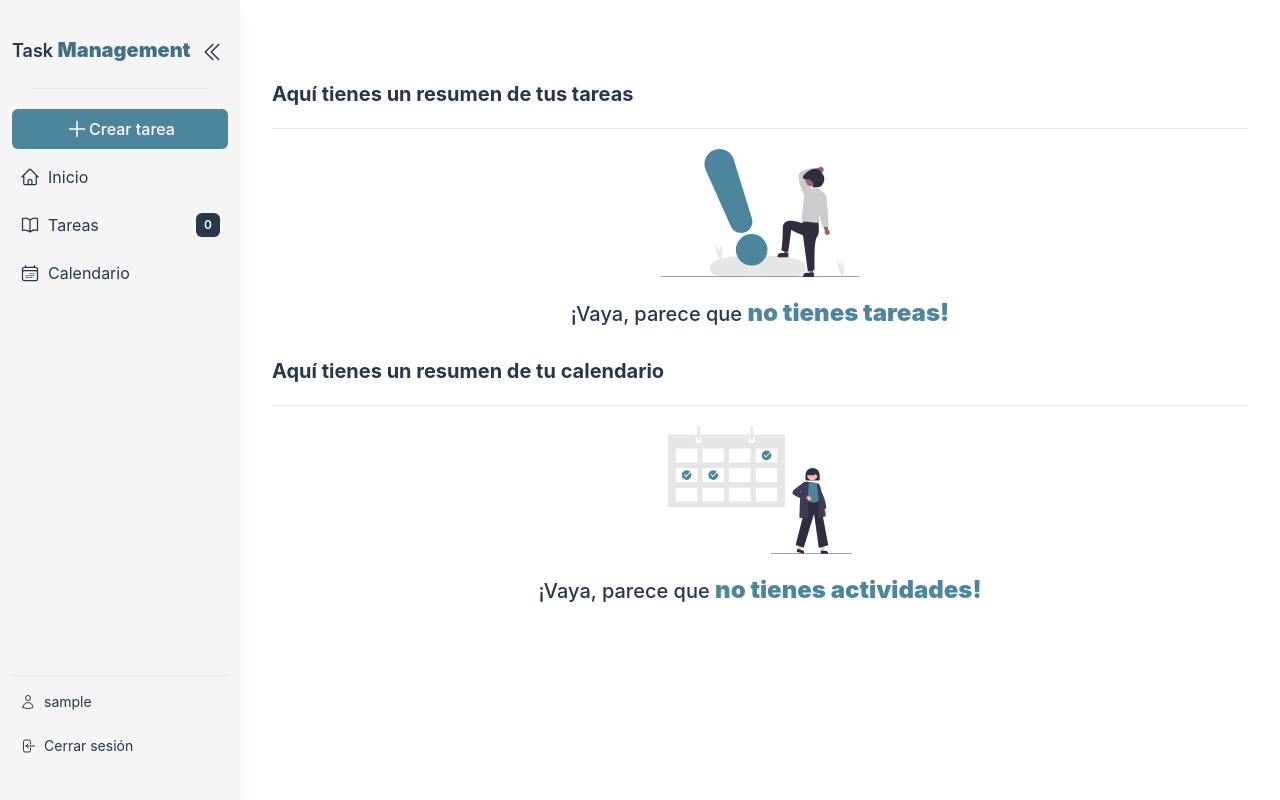
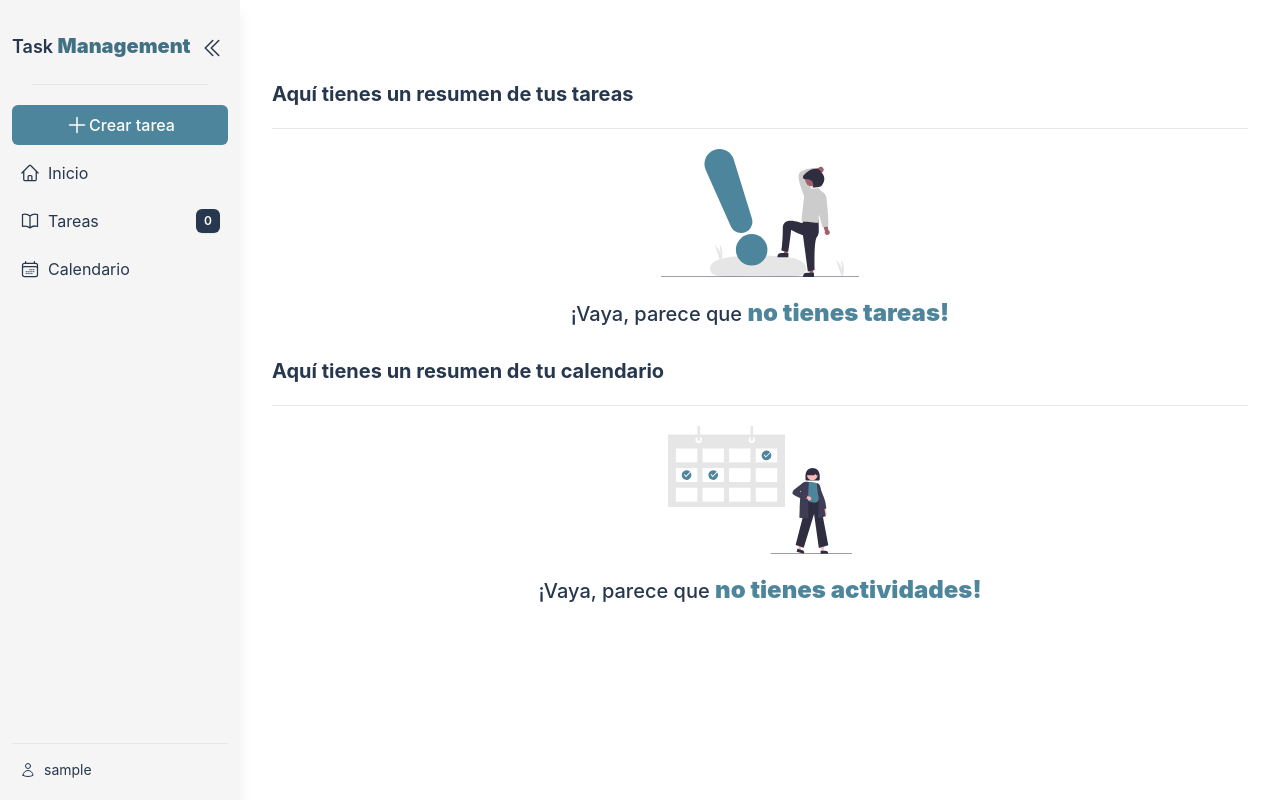
Before and after one commit to kelvincedcas/django-TasksManagement, a Django app: page / in a window 1280 px wide. Run offline with Django 5.2, Linux system fonts and the light colour scheme; the visitor is signed in with stand-in values (Sample User, id 1); data that the repository does not hold is empty; style sheets or scripts are compiled from the project's sources; some libraries are stand-ins or nearby versions; some web fonts are replaced.

Commit message:
Arreglo padding 4

```diff
--- a/tasks/templates/base.html
+++ b/tasks/templates/base.html
@@ -11,8 +11,8 @@
 {% load static %}
 <body class="sm:font-Inter h-screen">
     <main class="flex">
-        <aside id="sidebar" class="hidden sm:flex fixed bg-neutral-100 h-screen min-w-60 shadow-lg px-3 transition-all duration-500">
-            <nav class="py-9 w-full text-dark h-screen flex flex-col justify-between">
+        <aside id="sidebar" class="hidden sm:flex fixed bg-neutral-100 h-screen min-w-60 shadow-lg px-3 py-[100px] sm:py-8 transition-all duration-500">
+            <nav class="w-full text-dark h-screen flex flex-col justify-between">
                 <div>
                     <div class="flex justify-between">
                         <p class="text-lg font-semibold text-dark">Task <span class="text-xl font-black text-primary-hover">Management</span></p>
```
